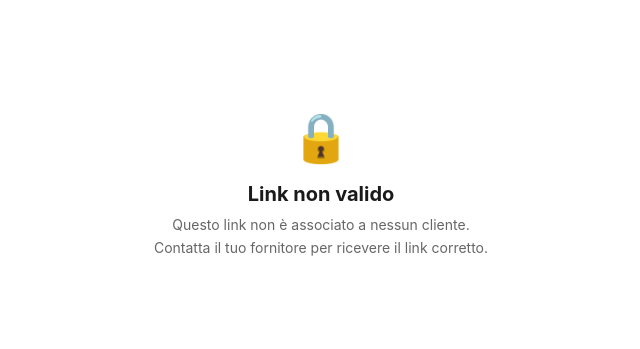
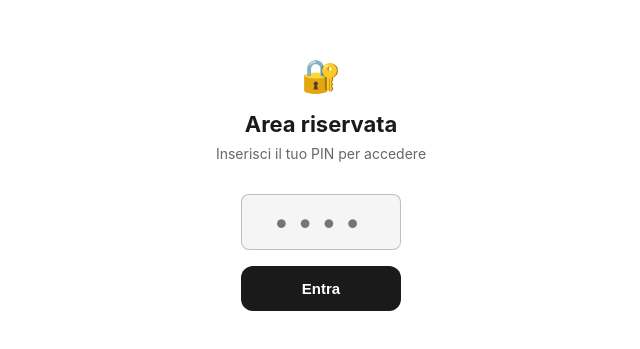
Before and after one commit to AmministrazioneWooden/FranchisingWooden, a plain HTML site: page cliente.html in a window 1280 px wide. Shown: the part 217-566 px from the top of the page, without its empty margins (319-959 px from the left). Drawn offline with Linux system fonts and the light colour scheme.

Commit message:
Update cliente.html

```diff
--- a/cliente.html
+++ b/cliente.html
@@ -74,7 +74,14 @@
   <div class="spinner"></div>
   <p id="loading-msg">Caricamento dati...</p>
 </div>
-
+<div id="pin-screen" style="display:none;position:fixed;inset:0;background:var(--bg);z-index:2000;flex-direction:column;align-items:center;justify-content:center;padding:40px 30px">
+  <div style="font-size:32px;margin-bottom:16px">🔐</div>
+  <div style="font-size:22px;font-weight:700;margin-bottom:8px;color:var(--text)">Area riservata</div>
+  <div style="font-size:14px;color:var(--text2);margin-bottom:32px">Inserisci il tuo PIN per accedere</div>
+  <input id="pin-input" type="password" inputmode="numeric" maxlength="6" placeholder="••••" style="text-align:center;font-size:28px;letter-spacing:8px;width:160px;margin-bottom:16px" onkeydown="if(event.key==='Enter')checkPin()">
+  <button onclick="checkPin()" style="background:var(--accent);color:var(--bg);border:none;border-radius:12px;padding:14px 40px;font-size:15px;font-weight:600;cursor:pointer;width:160px">Entra</button>
+  <div id="pin-error" style="display:none;color:var(--danger);font-size:13px;margin-top:14px">PIN non corretto</div>
+</div>
 <div id="errore">
   <div class="err-icon">🔒</div>
   <div class="err-title">Link non valido</div>
@@ -105,6 +112,16 @@
 
 <script>
 const SCRIPT_URL = 'https://script.google.com/macros/s/AKfycbxxOTM4PntE9fLuyv7eHugZFZ7zyCXz-iXt8GV_yJBafVmgkdpSNfIkH1yMRkdPsQg/exec';
+const PIN_CLIENTI = {
+  'CL001': '1221',
+  'CL002': '2112',
+  'CL003': '3223',
+  'CL004': '4567',
+  'CL005': '5432',
+  'CL006': '6667',
+  'CL007': '7227',
+  'CL008': '8118',
+};
 let CID = '';
 let CLIENTE = null;
 let FATTURE = [];
@@ -283,7 +300,28 @@ function calcolaSimulazione() {
   resultEl.innerHTML=h;
 }
 
-init();
+function checkPin() {
+  const pin = document.getElementById('pin-input').value;
+  const pinCorretto = PIN_CLIENTI[CID] || '0000';
+  if (pin === pinCorretto) {
+    localStorage.setItem('fifo_pin_ok_' + CID, '1');
+    document.getElementById('pin-screen').style.display = 'none';
+    init();
+  } else {
+    document.getElementById('pin-error').style.display = 'block';
+    document.getElementById('pin-input').value = '';
+  }
+}
+
+const params = new URLSearchParams(window.location.search);
+const CID_PRE = (params.get('cliente') || '').toUpperCase().trim();
+
+if (localStorage.getItem('fifo_pin_ok_' + CID_PRE) === '1') {
+  init();
+} else {
+  document.getElementById('loading').classList.add('hidden');
+  document.getElementById('pin-screen').style.display = 'flex';
+}
 </script>
 </body>
 </html>
```
